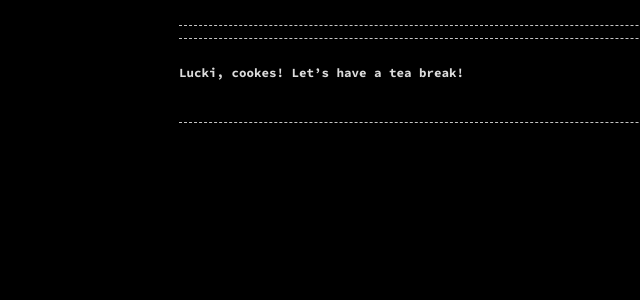
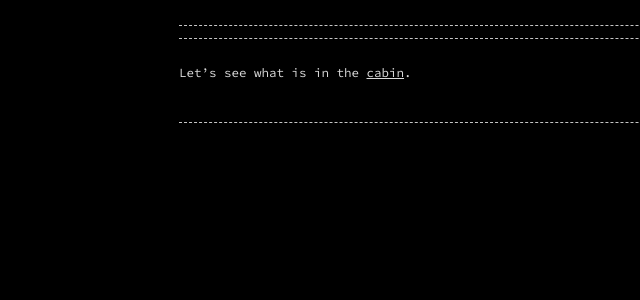
Before and after one commit to teatimecode/teatimecode.github.io, a Jekyll site: the page built from index.md, in a window 1280 px wide. Shown: the top 300 px of the page, without its empty margins (161-801 px from the left). Built offline with Jekyll 4.4.1, drawn with Linux system fonts in a browser that asks for light colours.

Commit message:
fix: enhance home page

```diff
--- a/index.md
+++ b/index.md
@@ -1,7 +1,7 @@
 ---
-title: /
+title: Lucki, cookes! Let's have a tea break!
 layout: home
 permalink: /
 ---
 
-# Lucki, cookes! Let's have a tea break!
+Let's see what is in the [cabin](cabin).
```
